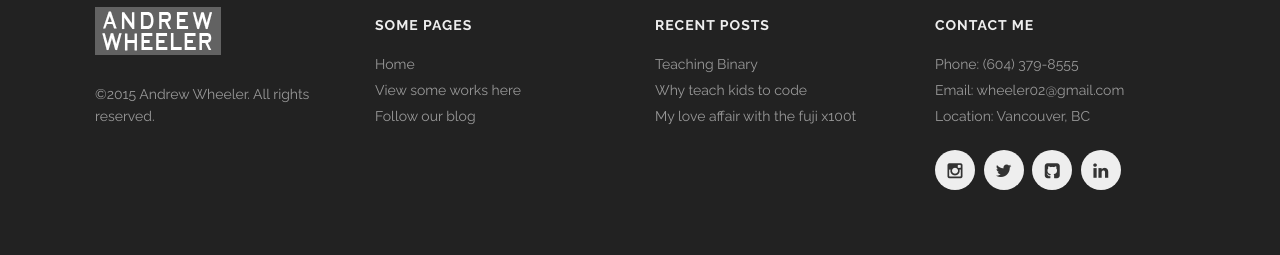
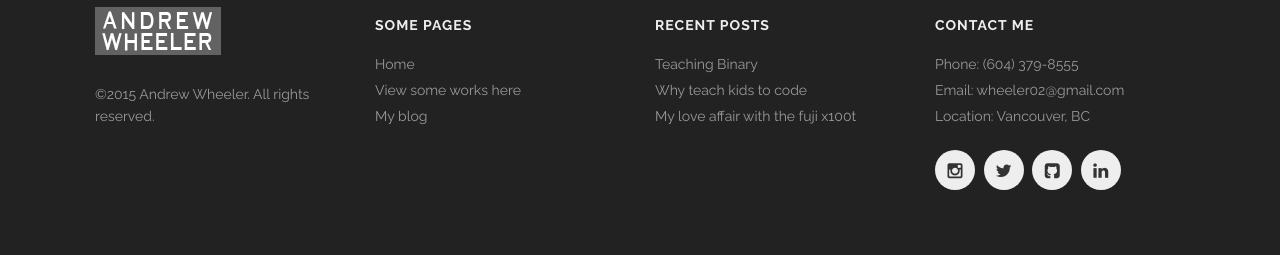
Before and after one commit to awheels/awheels.github.io, a Jekyll site: the page built from index.html, in a window 1280 px wide. Shown: the part 1766-2021 px from the top of the page. Built offline with Jekyll 4.4.1, drawn with Linux system fonts in a browser that asks for light colours.

Commit message:
fixed urls in footer

```diff
--- a/_includes/footer.html
+++ b/_includes/footer.html
@@ -16,9 +16,9 @@
       <div class='links'>
         <h4>Some pages</h4>
         <ul>
-          <li><a href="index.html">Home</a></li>
-          <li><a href="portfolio.html">View some works here</a></li>
-          <li><a href="blog.html">Follow our blog</a></li>
+          <li><a href="http://awheeler.me/index.html">Home</a></li>
+          <li><a href="http://awheeler.me/portfolio.html">View some works here</a></li>
+          <li><a href="http://awheeler.me/blog/">My blog</a></li>
         </ul>
       </div>
       <div class='spacing'></div>
```
Also changed, not shown: 18 other files.
